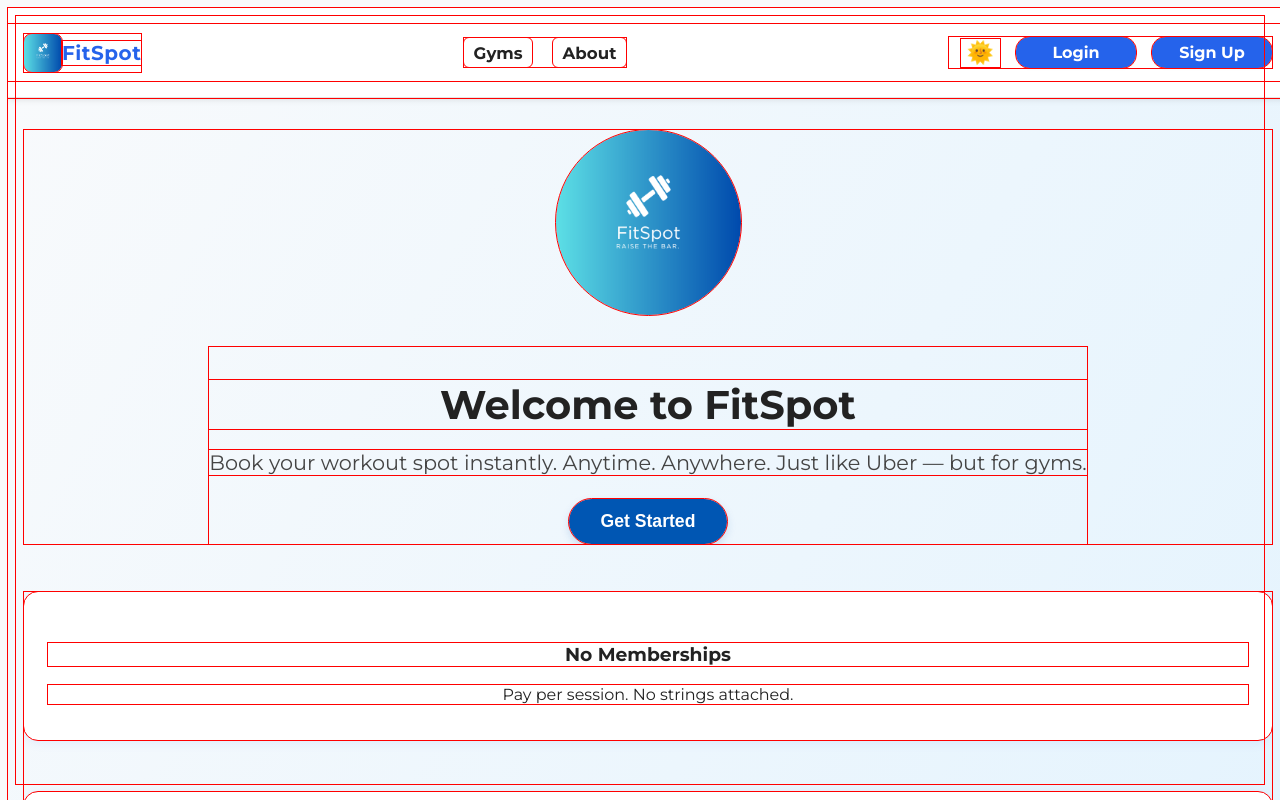
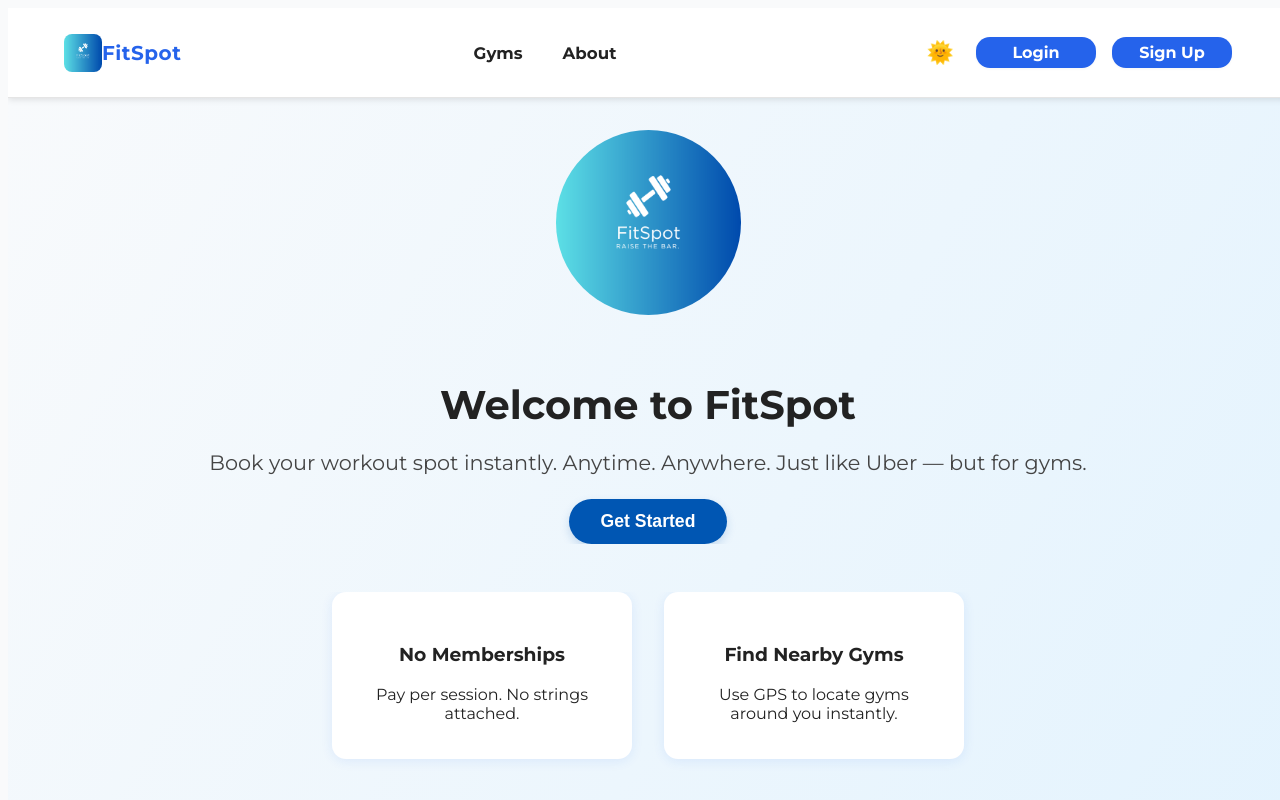
Before and after one commit to StartedtoCodewithAI/FitSpot, a React (Vite) app: page /#/ in a window 1280 px wide. Shown: the top 800 px of the page. Built offline with nearby package versions, Linux system fonts and the light colour scheme.

Commit message:
Update index.css

```diff
--- a/src/index.css
+++ b/src/index.css
@@ -255,37 +255,3 @@ body {
 .nav-inner, .nav-brand, .nav-icons {
   min-width: 0;
 }
-html, body, #root {
-  overflow-x: hidden !important;
-}
-
-* {
-  max-width: 100vw !important;
-  box-sizing: border-box !important;
-}
-
-img, video, iframe {
-  max-width: 100%;
-  height: auto;
-  display: block;
-}
-* {
-  outline: 1px solid red !important;
-}
-
-pre, code {
-  white-space: pre-wrap;
-  word-break: break-word;
-}
-/* Bulletproof: Prevent overflow for key sections */
-.nav-root,
-footer,
-.callToAction {
-  width: 100% !important;
-  max-width: 100% !important;
-  min-width: 0 !important;
-  box-sizing: border-box !important;
-  overflow-x: hidden !important;
-  padding-left: 0 !important;
-  padding-right: 0 !important;
-}
```
